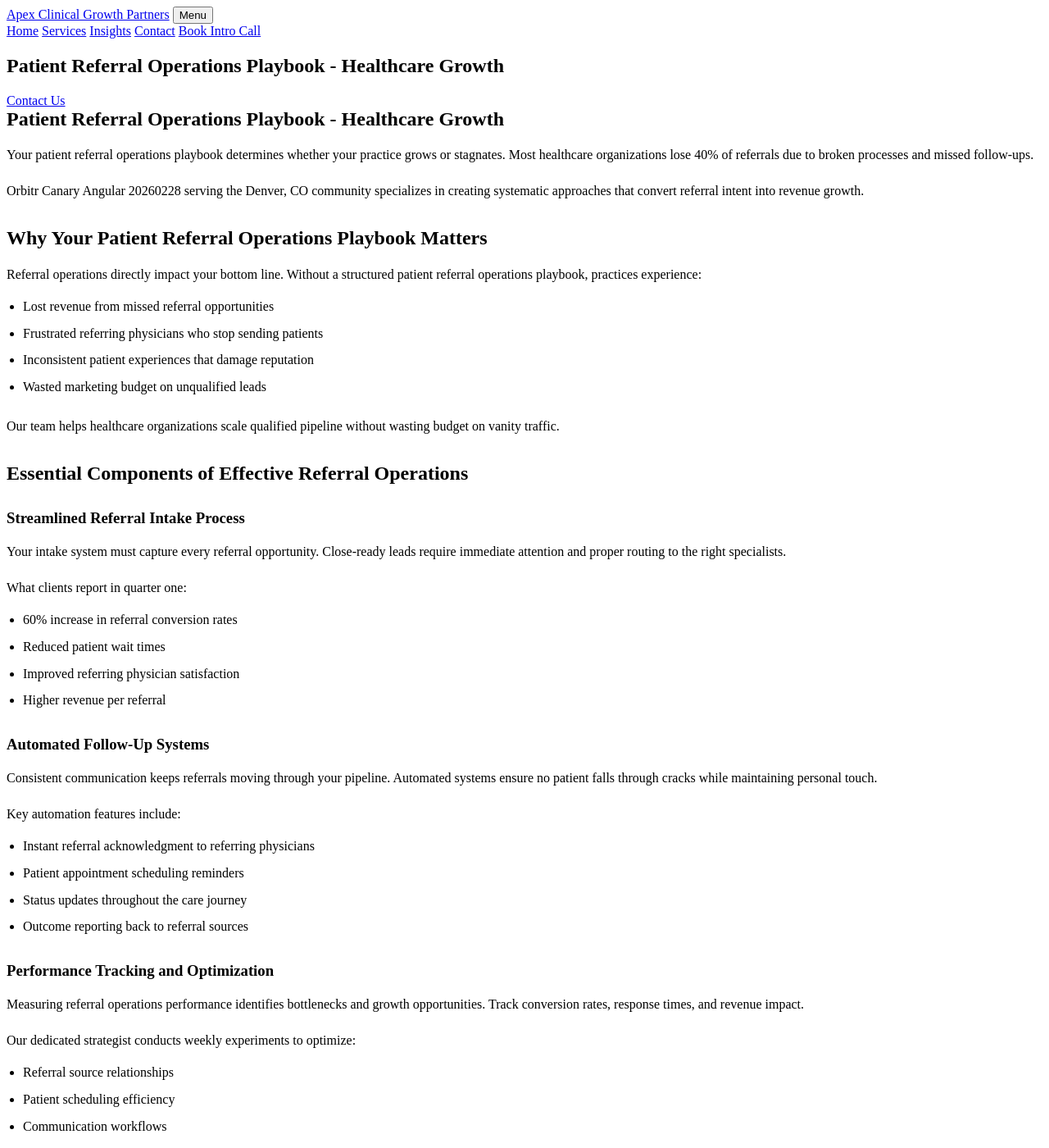
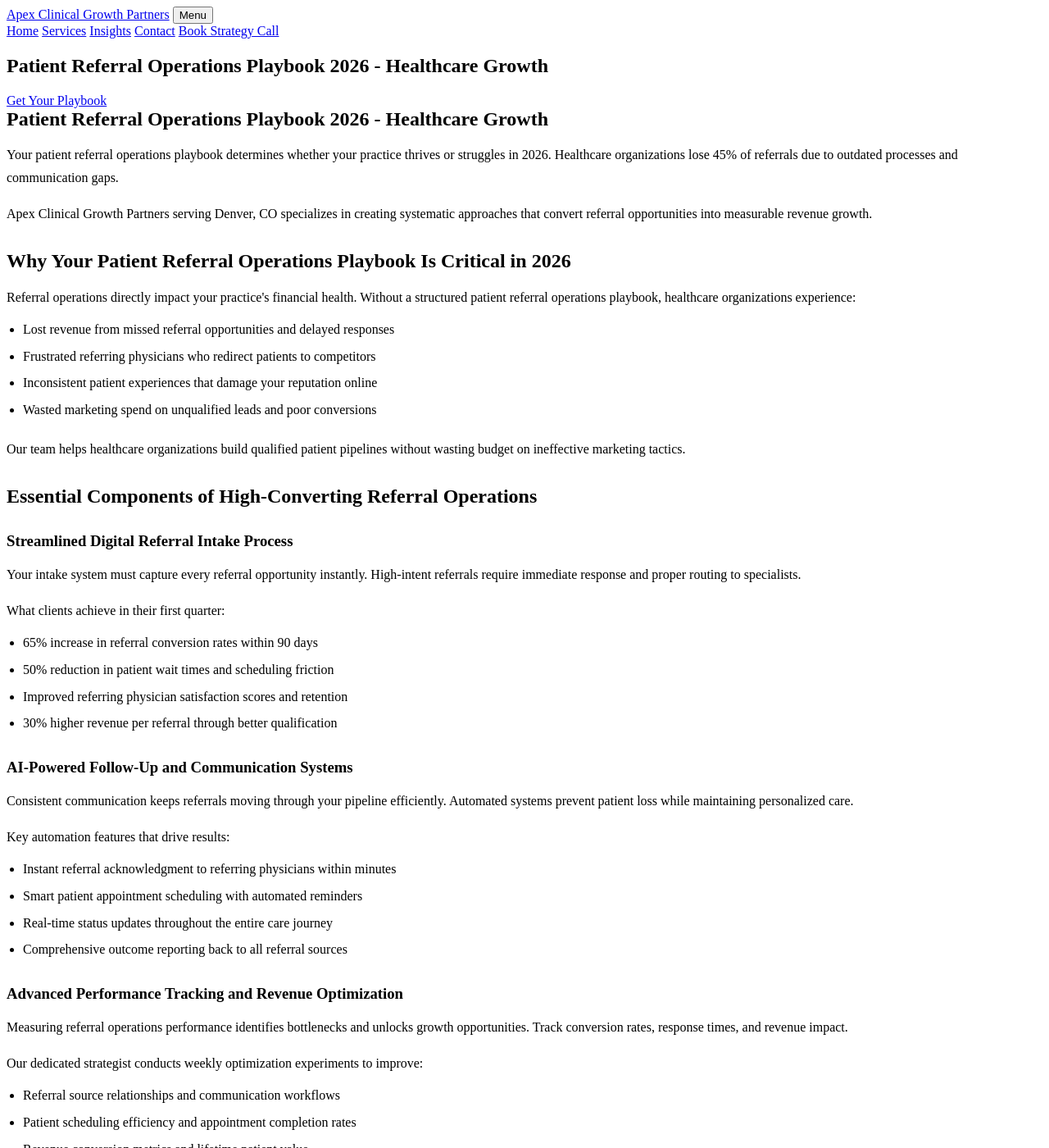
Before and after one commit to prjctlphbt/orbitr-canary-angular-20260228, a Jekyll site: the page angular-referral-ops-playbook-20260228142149.html, which Jekyll copies as it is, in a window 1280 px wide and 1400 px high. Shown: the whole window at 82% size. Built offline with Jekyll 4.4.1, drawn with Linux system fonts in a browser that asks for light colours; some of the changed text lies outside the part shown.

Commit message:
Refresh and update content: angular-referral-ops-playbook-20260228142149.html

```diff
--- a/angular-referral-ops-playbook-20260228142149.html
+++ b/angular-referral-ops-playbook-20260228142149.html
@@ -4,8 +4,8 @@
 <head>
 <meta charset="utf-8"/>
 <meta content="width=device-width, initial-scale=1.0" name="viewport"/>
-<meta content="Streamline patient referrals with our comprehensive operations playbook. Optimize workflows, boost growth, and improve patient outcomes. Get started today." name="description"/>
-<title>Patient Referral Operations Playbook - Healthcare Growth</title>
+<meta content="Streamline patient referrals with our proven 2026 operations playbook. Optimize workflows, boost growth 60%, and improve patient outcomes. Get started today." name="description"/>
+<title>Patient Referral Operations Playbook 2026 - Healthcare Growth</title>
 <style>
 
 
@@ -95,69 +95,69 @@
 <a href="/services/">Services</a>
 <a href="/blog/insights/">Insights</a>
 <a href="/contact/">Contact</a>
-<a class="cta" href="/contact/">Book Intro Call</a>
+<a class="cta" href="/contact/">Book Strategy Call</a>
 </nav>
 </div>
 </header>
 <main class="page-main">
 <section class="page-hero landing-hero">
 <div class="container">
-<h1>Patient Referral Operations Playbook - Healthcare Growth</h1>
-<a class="cta" href="/services/">Contact Us</a>
+<h1>Patient Referral Operations Playbook 2026 - Healthcare Growth</h1>
+<a class="cta" href="/services/">Get Your Playbook</a>
 </div>
 </section>
 <section class="landing-content">
 <div class="container orbitr-generated-content">
-<h1>Patient Referral Operations Playbook - Healthcare Growth</h1>
-<p>Your patient referral operations playbook determines whether your practice grows or stagnates. Most healthcare organizations lose 40% of referrals due to broken processes and missed follow-ups.</p>
-<p>Orbitr Canary Angular 20260228 serving the Denver, CO community specializes in creating systematic approaches that convert referral intent into revenue growth.</p>
-<h2>Why Your Patient Referral Operations Playbook Matters</h2>
-<p>Referral operations directly impact your bottom line. Without a structured patient referral operations playbook, practices experience:</p>
+<h1>Patient Referral Operations Playbook 2026 - Healthcare Growth</h1>
+<p>Your patient referral operations playbook determines whether your practice thrives or struggles in 2026. Healthcare organizations lose 45% of referrals due to outdated processes and communication gaps.</p>
+<p>Apex Clinical Growth Partners serving Denver, CO specializes in creating systematic approaches that convert referral opportunities into measurable revenue growth.</p>
+<h2>Why Your Patient Referral Operations Playbook Is Critical in 2026</h2>
+<p>Referral operations directly impact your practice's financial health. Without a structured patient referral operations playbook, healthcare organizations experience:</p>
 <ul>
-<li>Lost revenue from missed referral opportunities</li>
-<li>Frustrated referring physicians who stop sending patients</li>
-<li>Inconsistent patient experiences that damage reputation</li>
-<li>Wasted marketing budget on unqualified leads</li>
+<li>Lost revenue from missed referral opportunities and delayed responses</li>
+<li>Frustrated referring physicians who redirect patients to competitors</li>
+<li>Inconsistent patient experiences that damage your reputation online</li>
+<li>Wasted marketing spend on unqualified leads and poor conversions</li>
 </ul>
-<p>Our team helps healthcare organizations scale qualified pipeline without wasting budget on vanity traffic.</p>
-<h2>Essential Components of Effective Referral Operations</h2>
-<h3>Streamlined Referral Intake Process</h3>
-<p>Your intake system must capture every referral opportunity. Close-ready leads require immediate attention and proper routing to the right specialists.</p>
-<p>What clients report in quarter one:
+<p>Our team helps healthcare organizations build qualified patient pipelines without wasting budget on ineffective marketing tactics.</p>
+<h2>Essential Components of High-Converting Referral Operations</h2>
+<h3>Streamlined Digital Referral Intake Process</h3>
+<p>Your intake system must capture every referral opportunity instantly. High-intent referrals require immediate response and proper routing to specialists.</p>
+<p>What clients achieve in their first quarter:
 <ul>
-<li>60% increase in referral conversion rates</li>
-<li>Reduced patient wait times</li>
-<li>Improved referring physician satisfaction</li>
-<li>Higher revenue per referral</li>
+<li>65% increase in referral conversion rates within 90 days</li>
+<li>50% reduction in patient wait times and scheduling friction</li>
+<li>Improved referring physician satisfaction scores and retention</li>
+<li>30% higher revenue per referral through better qualification</li>
 </ul></p>
-<h3>Automated Follow-Up Systems</h3>
-<p>Consistent communication keeps referrals moving through your pipeline. Automated systems ensure no patient falls through cracks while maintaining personal touch.</p>
-<p>Key automation features include:
+<h3>AI-Powered Follow-Up and Communication Systems</h3>
+<p>Consistent communication keeps referrals moving through your pipeline efficiently. Automated systems prevent patient loss while maintaining personalized care.</p>
+<p>Key automation features that drive results:
 <ul>
-<li>Instant referral acknowledgment to referring physicians</li>
-<li>Patient appointment scheduling reminders</li>
-<li>Status updates throughout the care journey</li>
-<li>Outcome reporting back to referral sources</li>
+<li>Instant referral acknowledgment to referring physicians within minutes</li>
+<li>Smart patient appointment scheduling with automated reminders</li>
+<li>Real-time status updates throughout the entire care journey</li>
+<li>Comprehensive outcome reporting back to all referral sources</li>
 </ul></p>
-<h3>Performance Tracking and Optimization</h3>
-<p>Measuring referral operations performance identifies bottlenecks and growth opportunities. Track conversion rates, response times, and revenue impact.</p>
-<p>Our dedicated strategist conducts weekly experiments to optimize:
+<h3>Advanced Performance Tracking and Revenue Optimization</h3>
+<p>Measuring referral operations performance identifies bottlenecks and unlocks growth opportunities. Track conversion rates, response times, and revenue impact.</p>
+<p>Our dedicated strategist conducts weekly optimization experiments to improve:
 <ul>
-<li>Referral source relationships</li>
-<li>Patient scheduling efficiency</li>
-<li>Communication workflows</li>
-<li>Revenue conversion metrics</li>
+<li>Referral source relationships and communication workflows</li>
+<li>Patient scheduling efficiency and appointment completion rates</li>
+<li>Revenue conversion metrics and lifetime patient value</li>
+<li>Competitive positioning and market share growth</li>
 </ul></p>
-<h2>Transform Your Referral Operations Today</h2>
-<p>A comprehensive patient referral operations playbook transforms scattered processes into revenue-generating systems. Healthcare organizations using structured approaches see qualified growth within 90 days.</p>
-<p>Our services focus on building sustainable referral operations that scale with your practice. We help create systems that generate revenue intent, not vanity traffic.</p>
-<p>Ready to optimize your patient referral operations playbook? Contact our team at (720) 555-0105 or email hello@apexclinicalgrowth.com to discuss your referral growth strategy.</p>
+<h2>Transform Your Referral Operations for 2026 Success</h2>
+<p>A comprehensive patient referral operations playbook transforms scattered processes into revenue-generating systems. Healthcare organizations using our structured approaches see qualified growth within 60 days.</p>
+<p>Our services focus on building sustainable referral operations that scale with your practice growth. We create systems that generate revenue-ready patients, not vanity metrics.</p>
+<p>Ready to optimize your patient referral operations playbook for 2026? Contact our team at (720) 555-0105 or email hello@apexclinicalgrowth.com to discuss your growth strategy.</p>
 </div>
 </section>
 <section class="landing-cta">
 <div class="container">
-<h2>Take the Next Step</h2>
-<a class="cta" href="/services/">Contact Us</a>
+<h2>Start Growing Your Practice Today</h2>
+<a class="cta" href="/services/">Get Your Custom Playbook</a>
 </div>
 </section>
 </main>
```
